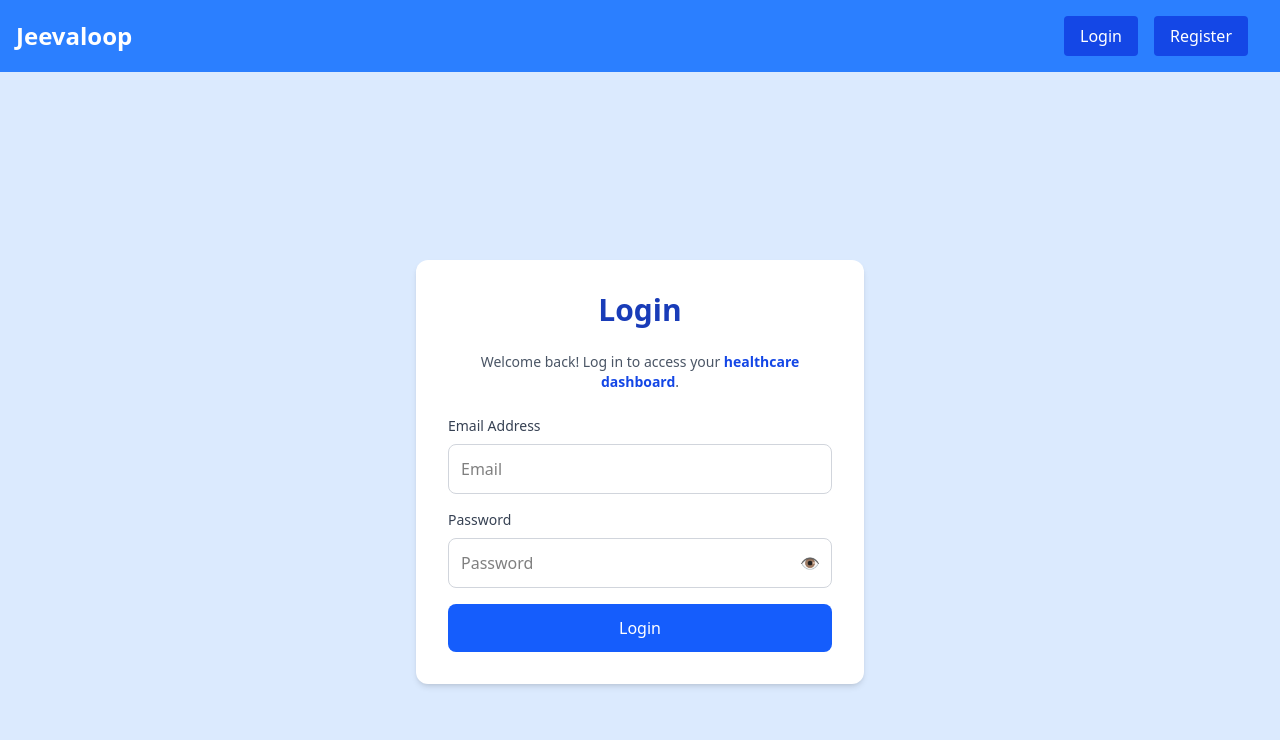
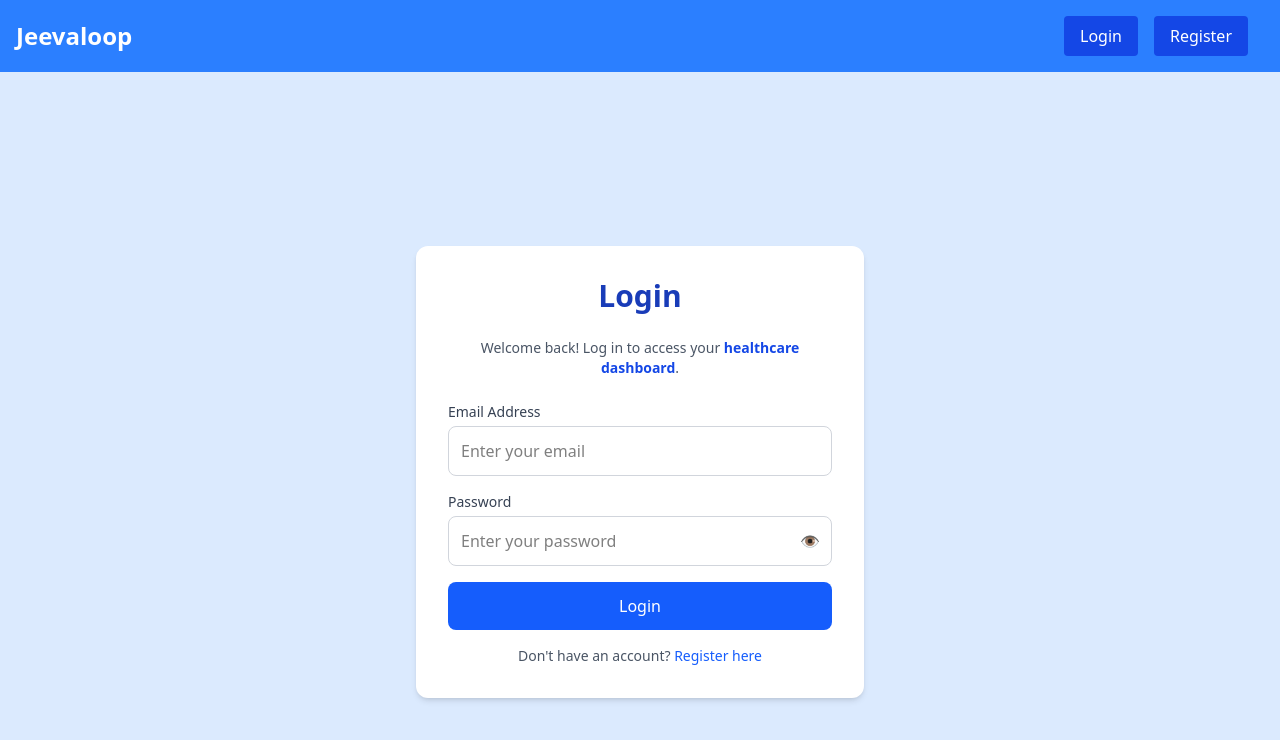
Before and after one commit to Ankit1141192/Jeevaloop, a React (Vite) app in the folder frontend/: page /login in a window 1280 px wide. Shown: the top 740 px of the page. Built offline with nearby package versions, Linux system fonts and the light colour scheme.

Commit message:
jeevaloop

```diff
--- a/frontend/src/auth/Login.jsx
+++ b/frontend/src/auth/Login.jsx
@@ -1,10 +1,12 @@
 import React, { useState } from 'react';
+import { useNavigate, Link } from 'react-router-dom';
 import axios from 'axios';
 
 const Login = () => {
   const [email, setEmail] = useState('');
   const [password, setPassword] = useState('');
   const [showPassword, setShowPassword] = useState(false);
+  const navigate = useNavigate();
 
   const togglePasswordVisibility = () => {
     setShowPassword((prev) => !prev);
@@ -15,7 +17,8 @@ const Login = () => {
     try {
       const res = await axios.post('http://localhost:3000/login', { email, password });
       alert('Login successful!');
-      console.log(res.data); // token, user info etc.
+      console.log(res.data); // Handle token or user info
+      navigate('/dashboard'); // redirect after login
     } catch (err) {
       console.error(err);
       alert('Login failed');
@@ -24,31 +27,38 @@ const Login = () => {
 
   return (
     <div className="min-h-screen flex items-center justify-center bg-blue-100">
-      <form onSubmit={handleLogin} className="bg-white p-8 rounded-xl shadow-md space-y-4 w-full max-w-md">
+      <form
+        onSubmit={handleLogin}
+        className="bg-white p-8 rounded-xl shadow-md space-y-4 w-full max-w-md"
+      >
         <h2 className="text-3xl font-semibold text-center text-blue-800 mb-6">Login</h2>
         <p className="text-center text-gray-600 text-sm mb-6">
-          Welcome back! Log in to access your <span className="text-blue-700 font-semibold">healthcare dashboard</span>.
+          Welcome back! Log in to access your{' '}
+          <span className="text-blue-700 font-semibold">healthcare dashboard</span>.
         </p>
 
-        <label className="block text-sm font-medium text-gray-700 mb-2">
+        <div>
+          <label className="block text-sm font-medium text-gray-700 mb-1">
             Email Address
           </label>
           <input
             type="email"
-          placeholder="Email"
+            placeholder="Enter your email"
             value={email}
             onChange={(e) => setEmail(e.target.value)}
             className="w-full p-3 border border-gray-300 rounded-lg focus:outline-none focus:ring-2 focus:ring-blue-400"
             required
           />
+        </div>
 
-        <label className="block text-sm font-medium text-gray-700 mb-2">
+        <div>
+          <label className="block text-sm font-medium text-gray-700 mb-1">
             Password
           </label>
           <div className="relative">
             <input
               type={showPassword ? 'text' : 'password'}
-            placeholder="Password"
+              placeholder="Enter your password"
               value={password}
               onChange={(e) => setPassword(e.target.value)}
               className="w-full p-3 border border-gray-300 rounded-lg focus:outline-none focus:ring-2 focus:ring-blue-400"
@@ -61,6 +71,7 @@ const Login = () => {
               {showPassword ? '🙈' : '👁️'}
             </span>
           </div>
+        </div>
 
         <button
           type="submit"
@@ -68,6 +79,13 @@ const Login = () => {
         >
           Login
         </button>
+
+        <p className="text-center text-sm text-gray-600">
+          Don&apos;t have an account?{' '}
+          <Link to="/register" className="text-blue-600 hover:underline font-medium">
+            Register here
+          </Link>
+        </p>
       </form>
     </div>
   );
```
Lines whose indentation alone changed are shown as unchanged.
